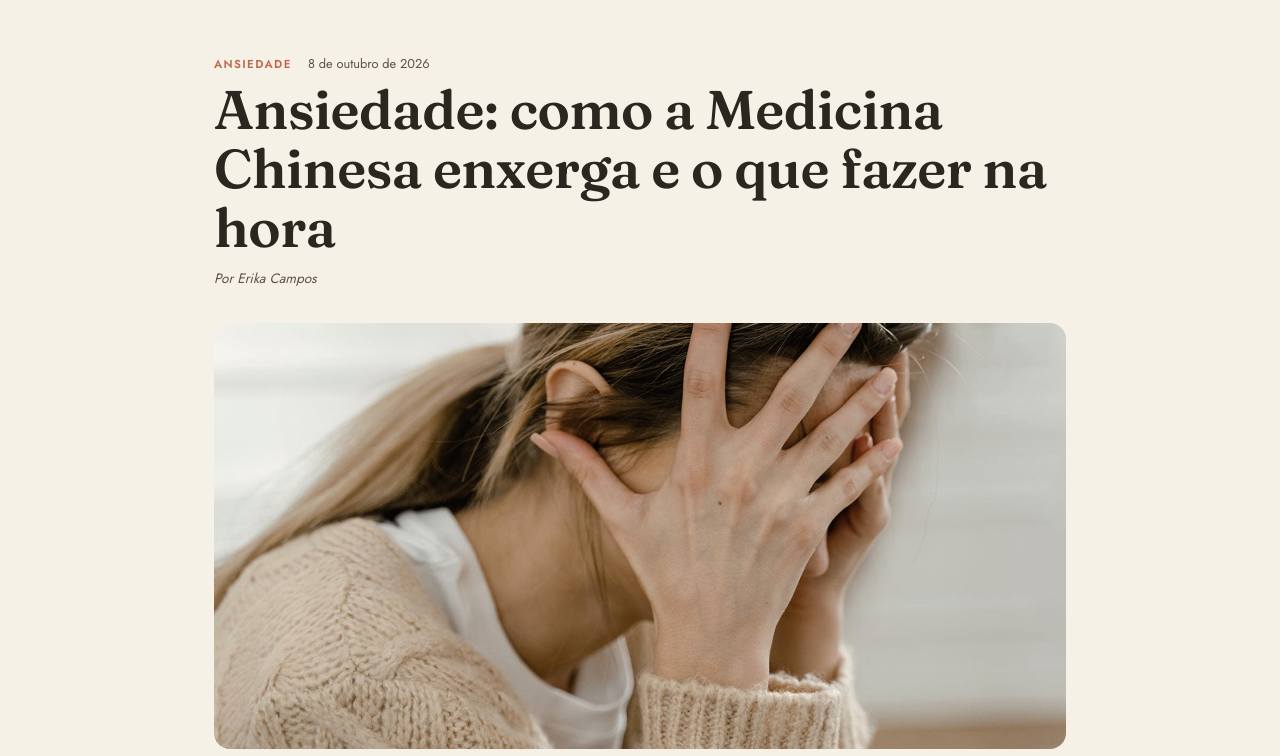
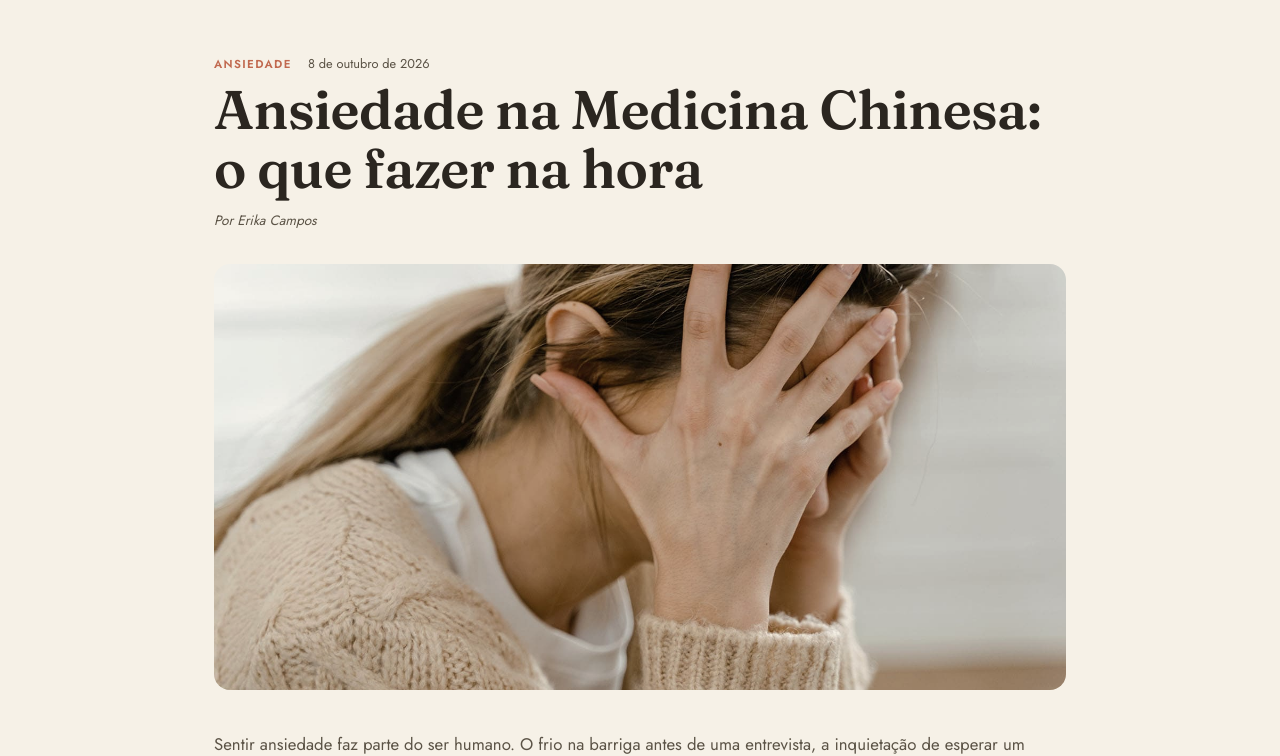
Before and after one commit to erikacampos-terapias/site, a plain HTML site: page leituras/posts/ansiedade-medicina-chinesa.html in a window 1280 px wide. Shown: the part 84-840 px from the top of the page. Drawn offline with Linux system fonts and the light colour scheme.

Commit message:
Update ansiedade-medicina-chinesa.html

```diff
--- a/leituras/posts/ansiedade-medicina-chinesa.html
+++ b/leituras/posts/ansiedade-medicina-chinesa.html
@@ -3,7 +3,7 @@
 <head>
 <meta charset="UTF-8">
 <meta name="viewport" content="width=device-width, initial-scale=1.0">
-<title>Ansiedade: como a Medicina Chinesa enxerga e o que fazer na hora — Erika Campos Terapias</title>
+<title>Ansiedade na Medicina Chinesa: o que fazer na hora — Erika Campos Terapias</title>
 <meta name="description" content="Coração acelerado, aperto no peito, mente que não desliga: veja como a MTC entende a ansiedade, o que fazer na hora da crise e o que ajuda no dia a dia.">
 <meta property="og:title" content="Ansiedade: como a Medicina Chinesa enxerga e o que fazer na hora">
 <meta property="og:description" content="Coração acelerado, aperto no peito, mente que não desliga: veja como a MTC entende a ansiedade, o que fazer na hora da crise e o que ajuda no dia a dia.">
@@ -39,7 +39,7 @@
       <span class="tag">Ansiedade</span>
       <span class="date">8 de outubro de 2026</span>
     </div>
-    <h1>Ansiedade: como a Medicina Chinesa enxerga e o que fazer na hora</h1>
+    <h1>Ansiedade na Medicina Chinesa: o que fazer na hora</h1>
     <p class="post-author">Por Erika Campos</p>
     <div class="post-cover"><img src="../../assets/images/txt4ansiedade.jpg" alt="Ansiedade: como a Medicina Chinesa enxerga e o que fazer na hora"></div>
     <div class="post-body">
```
